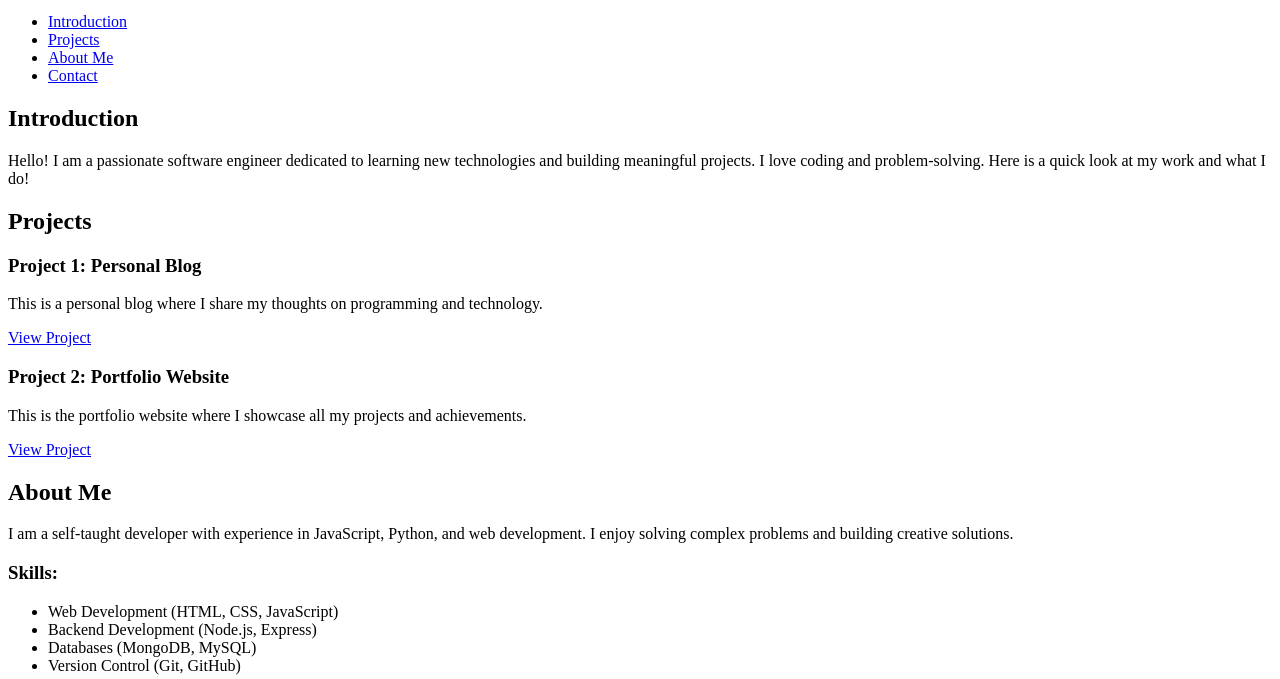
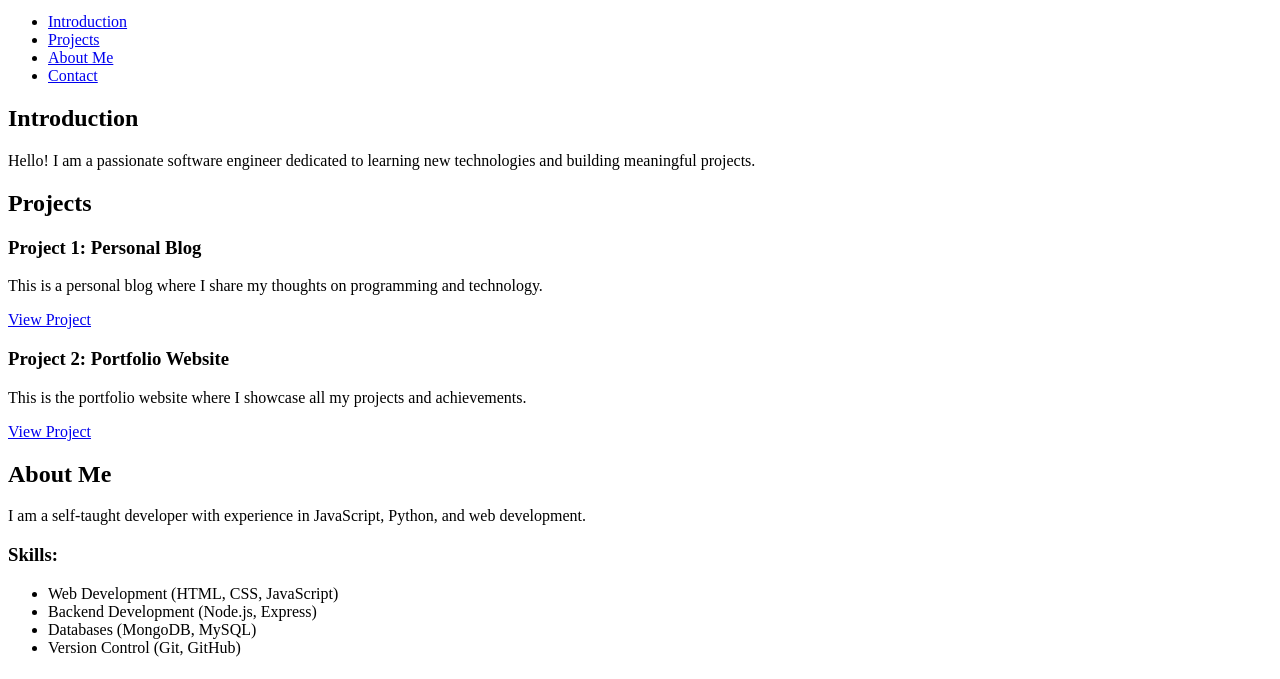
Before and after one commit to pee-21/My_First_Portfolio, a plain HTML site: page portfolio/index.html in a window 1280 px wide. Shown: the part 101-780 px from the top of the page. Drawn offline with Linux system fonts and the light colour scheme.

Commit message:
Update index.html

```diff
--- a/portfolio/index.html
+++ b/portfolio/index.html
@@ -1,7 +1,7 @@
 <!DOCTYPE html>
 <html lang="en">
 <head>
-  <meta charset="UTF-8">
+  <meta charset="utf-8">
   <title>Your Full Name - Personal Portfolio</title>
 </head>
 <body>
@@ -25,34 +25,31 @@
   <!-- Introduction Section -->
   <section id="introduction">
     <h2>Introduction</h2>
-    <p>Hello! I am a passionate software engineer dedicated to learning new technologies and building meaningful projects. I love coding and problem-solving. Here is a quick look at my work and what I do!</p>
+    <p>Hello! I am a passionate software engineer dedicated to learning new technologies and building meaningful projects.</p>
   </section>
 
   <!-- Projects Section -->
   <section id="projects">
     <h2>Projects</h2>
 
-    <!-- Example Project 1 -->
     <article class="project">
       <h3>Project 1: Personal Blog</h3>
       <p>This is a personal blog where I share my thoughts on programming and technology.</p>
       <a href="https://github.com/your-username/personal-blog" target="_blank">View Project</a>
     </article>
 
-    <!-- Example Project 2 -->
     <article class="project">
       <h3>Project 2: Portfolio Website</h3>
       <p>This is the portfolio website where I showcase all my projects and achievements.</p>
       <a href="https://github.com/your-username/portfolio" target="_blank">View Project</a>
     </article>
 
-    <!-- Add more projects here -->
   </section>
 
   <!-- About Me Section -->
   <section id="about">
     <h2>About Me</h2>
-    <p>I am a self-taught developer with experience in JavaScript, Python, and web development. I enjoy solving complex problems and building creative solutions.</p>
+    <p>I am a self-taught developer with experience in JavaScript, Python, and web development.</p>
 
     <h3>Skills:</h3>
     <ul>
```
